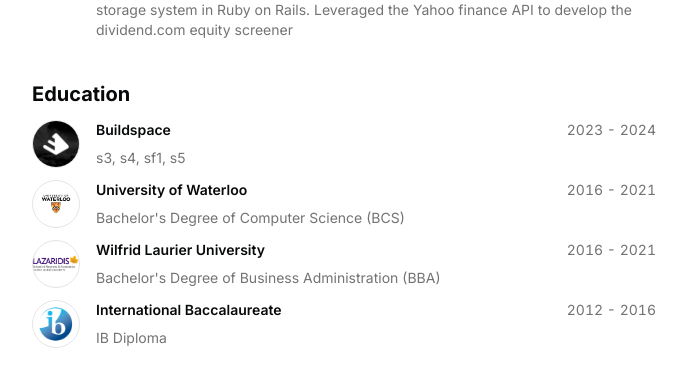
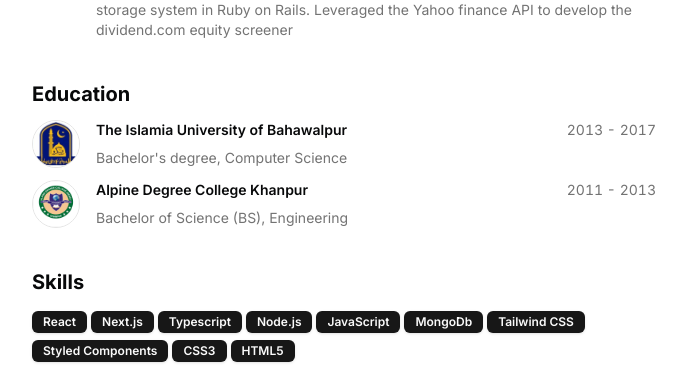
Before and after one commit to zaheer-bashir/my-portfolio, a Next.js app: page / in a window 1280 px wide. Shown: the part 952-1343 px from the top of the page, without its empty margins (296-983 px from the left). Built offline with nearby package versions, Linux system fonts and the light colour scheme.

Commit message:
Add Eduction Section

```diff
--- a/src/data/resume.tsx
+++ b/src/data/resume.tsx
@@ -94,36 +94,20 @@ export const DATA = {
   ],
   education: [
     {
-      school: "Buildspace",
-      href: "https://buildspace.so",
-      degree: "s3, s4, sf1, s5",
-      logoUrl: "/buildspace.jpg",
-      start: "2023",
-      end: "2024",
+      school: "The Islamia University of Bahawalpur",
+      href: "https://www.iub.edu.pk/",
+      degree: "Bachelor's degree, Computer Science",
+      logoUrl: "/iub.jpeg",
+      start: "2013",
+      end: "2017",
     },
     {
-      school: "University of Waterloo",
+      school: "Alpine Degree College Khanpur",
       href: "https://uwaterloo.ca",
-      degree: "Bachelor's Degree of Computer Science (BCS)",
-      logoUrl: "/waterloo.png",
-      start: "2016",
-      end: "2021",
-    },
-    {
-      school: "Wilfrid Laurier University",
-      href: "https://wlu.ca",
-      degree: "Bachelor's Degree of Business Administration (BBA)",
-      logoUrl: "/laurier.png",
-      start: "2016",
-      end: "2021",
-    },
-    {
-      school: "International Baccalaureate",
-      href: "https://ibo.org",
-      degree: "IB Diploma",
-      logoUrl: "/ib.png",
-      start: "2012",
-      end: "2016",
+      degree: "Bachelor of Science (BS), Engineering",
+      logoUrl: "/alpine.jpg",
+      start: "2011",
+      end: "2013",
     },
   ],
   projects: [
```
Also changed, not shown: public/alpine.jpg (added), public/iub.jpeg (added).
